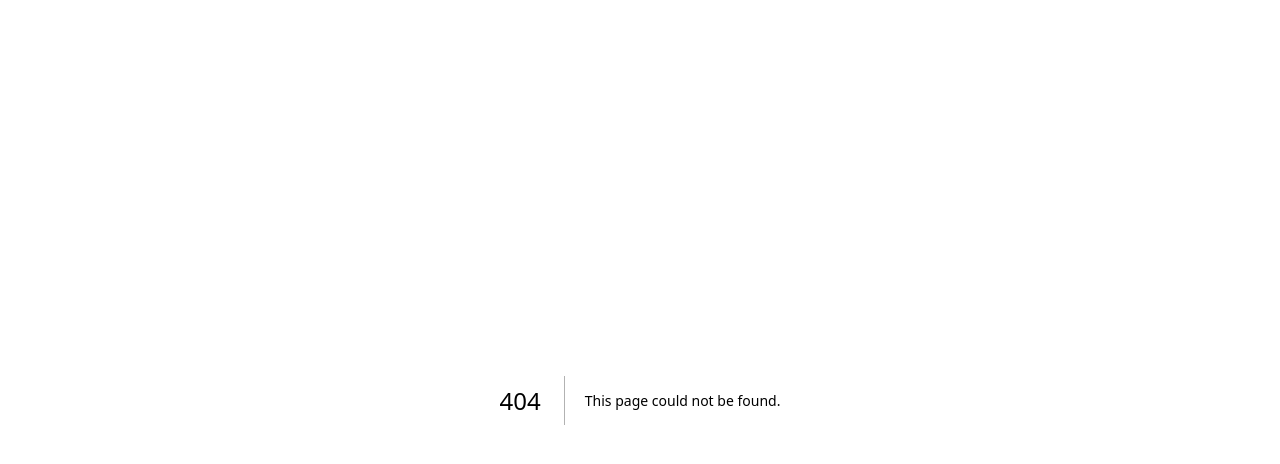
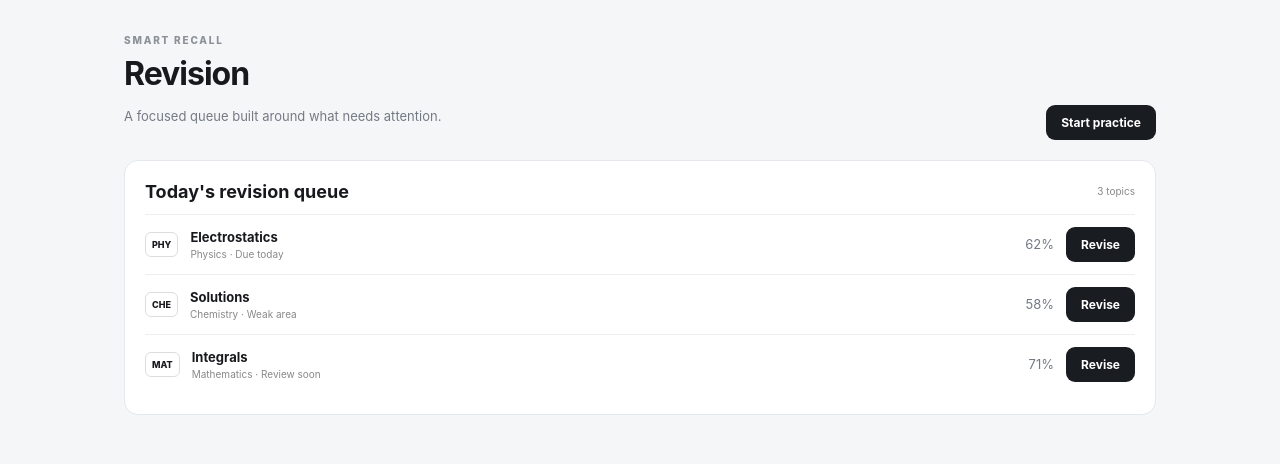
Before and after one commit to kuldeepvermas6364-oss/Lakshya, a Next.js app: page /revision in a window 1280 px wide. Before the commit this address had no page. Shown: the top 464 px of the page. Built offline with nearby package versions, Linux system fonts and the light colour scheme.

Commit message:
feat: add revision queue

```diff
--- /dev/null
+++ b/app/revision/page.tsx
@@ -0,0 +1,4 @@
+"use client";
+import Link from "next/link";
+const items=[{subject:"Physics",topic:"Electrostatics",reason:"Due today",score:"62%"},{subject:"Chemistry",topic:"Solutions",reason:"Weak area",score:"58%"},{subject:"Mathematics",topic:"Integrals",reason:"Review soon",score:"71%"}];
+export default function Revision(){return <main className="simple-page"><div className="simple-head"><div><p className="eyebrow">SMART RECALL</p><h1>Revision</h1><p className="muted">A focused queue built around what needs attention.</p></div><Link className="primary" href="/practice">Start practice</Link></div><section className="card-list"><div className="section-title"><h2>Today&apos;s revision queue</h2><span>3 topics</span></div>{items.map(x=><div className="person-card" key={x.topic}><div className="subject-icon">{x.subject.slice(0,3).toUpperCase()}</div><div className="person-info"><strong>{x.topic}</strong><small>{x.subject} · {x.reason}</small></div><span className="muted">{x.score}</span><Link className="primary" href="/practice">Revise</Link></div>)}</section></main>}
```
